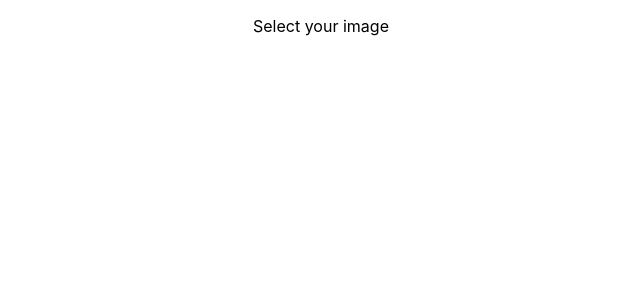
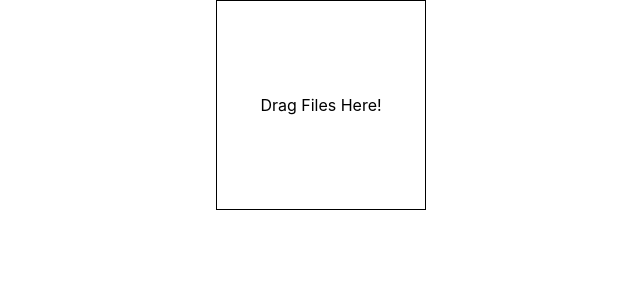
Before and after one commit to amigdol1/react-crop-images, a React (Create React App) app: page / in a window 1280 px wide. Shown: the top 300 px of the page, without its empty margins (319-959 px from the left). Built offline with nearby package versions, Linux system fonts and the light colour scheme.

Commit message:
add styles and update to do something with file onload

```diff
--- a/src/components/drop-zone.js
+++ b/src/components/drop-zone.js
@@ -1,15 +1,31 @@
 // drop-zone docs: https://www.npmjs.com/package/react-dropzone
-
-import React from 'react'
+import React, {useCallback} from 'react'
 import {useDropzone} from 'react-dropzone'
+import '../styles.css'
 
 function ImageDropZone() {
-  const {getRootProps, getInputProps} = useDropzone()
+
+  const onDrop = useCallback((acceptedFiles) => {
+    acceptedFiles.forEach((file) => {
+      const reader = new FileReader()
+
+      reader.onabort = () => console.log('file reading was aborted')
+      reader.onerror = () => console.log('file reading has failed')
+      reader.onload = () => {
+      // Do whatever you want with the file contents
+        const binaryStr = reader.result
+        console.log(binaryStr)
+      }
+      reader.readAsArrayBuffer(file)
+    })
+
+  }, [])
+  const {getRootProps, getInputProps} = useDropzone({onDrop})
 
   return (
-    <div {...getRootProps()}>
+    <div className="drop-zone" {...getRootProps()}>
       <input {...getInputProps()} />
-      <p>Select your image</p>
+      <p>Drag Files Here!</p>
     </div>
   )
 }
--- /dev/null
+++ b/src/styles.css
@@ -0,0 +1,14 @@
+.App {
+  justify-content: center;
+  display: flex;
+}
+
+.drop-zone {
+  height: 12em;
+  width: 12em;
+  display: flex;
+  justify-content: center;
+  align-items: center;
+  border: 1px solid black;
+  padding: .5em;
+}
```
